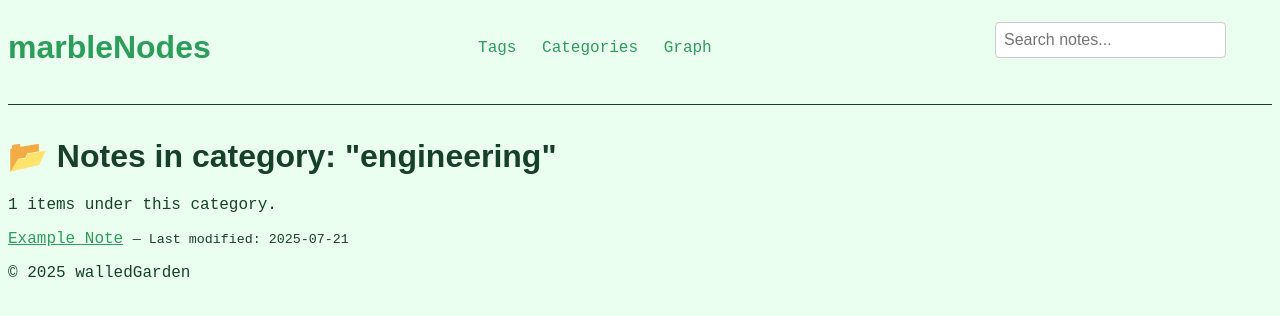
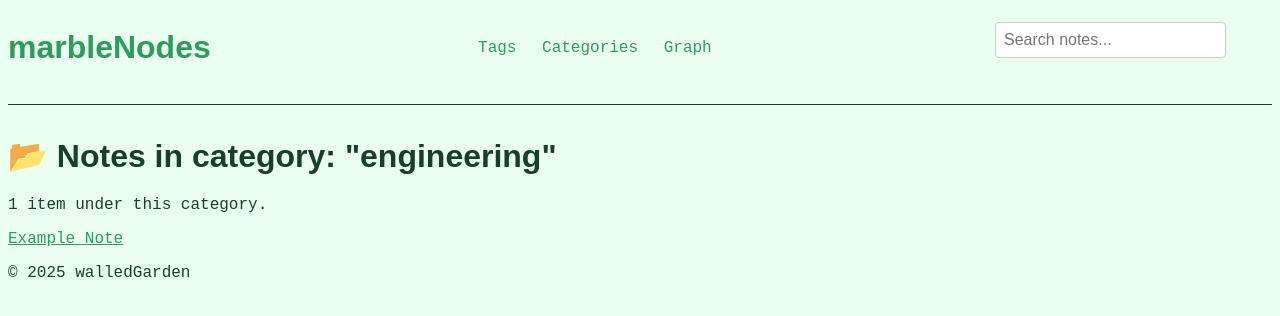
Before and after one commit to dduyg/5566677, a Jekyll site: the page built from categories/engineering.md, in a window 1280 px wide. Shown: the top 316 px of the page. Built offline with Jekyll 4.4.1, drawn with Linux system fonts in a browser that asks for light colours; some web fonts are replaced; comment, search, counter and statistics services are not loaded.

Commit message:
Update category.html

```diff
--- a/_layouts/category.html
+++ b/_layouts/category.html
@@ -4,14 +4,14 @@ layout: default
 
 <h1>📂 Notes in category: "{{ page.category }}"</h1>
 
-{% assign categorized_notes = site.notes | where_exp: "note", "note.published != false and note.categories contains page.category" %}
-<p>{{ categorized_notes | size }} item{% if categorized_notes | size != 1 %}s{% endif %} under this category.</p>
+{% assign filtered_notes = site.notes | where_exp: "note", "note.published != false and note.categories contains page.category" %}
+
+<p>{{ filtered_notes | size }} item{% if filtered_notes.size != 1 %}s{% endif %} under this category.</p>
 
 <ul>
-  {% for note in categorized_notes %}
+  {% for note in filtered_notes %}
     <li>
       <a href="{{ note.url | relative_url }}">{{ note.title }}</a>
-      <small>— Last modified: {{ note.last_modified_at }}</small>
     </li>
   {% endfor %}
 </ul>
```
